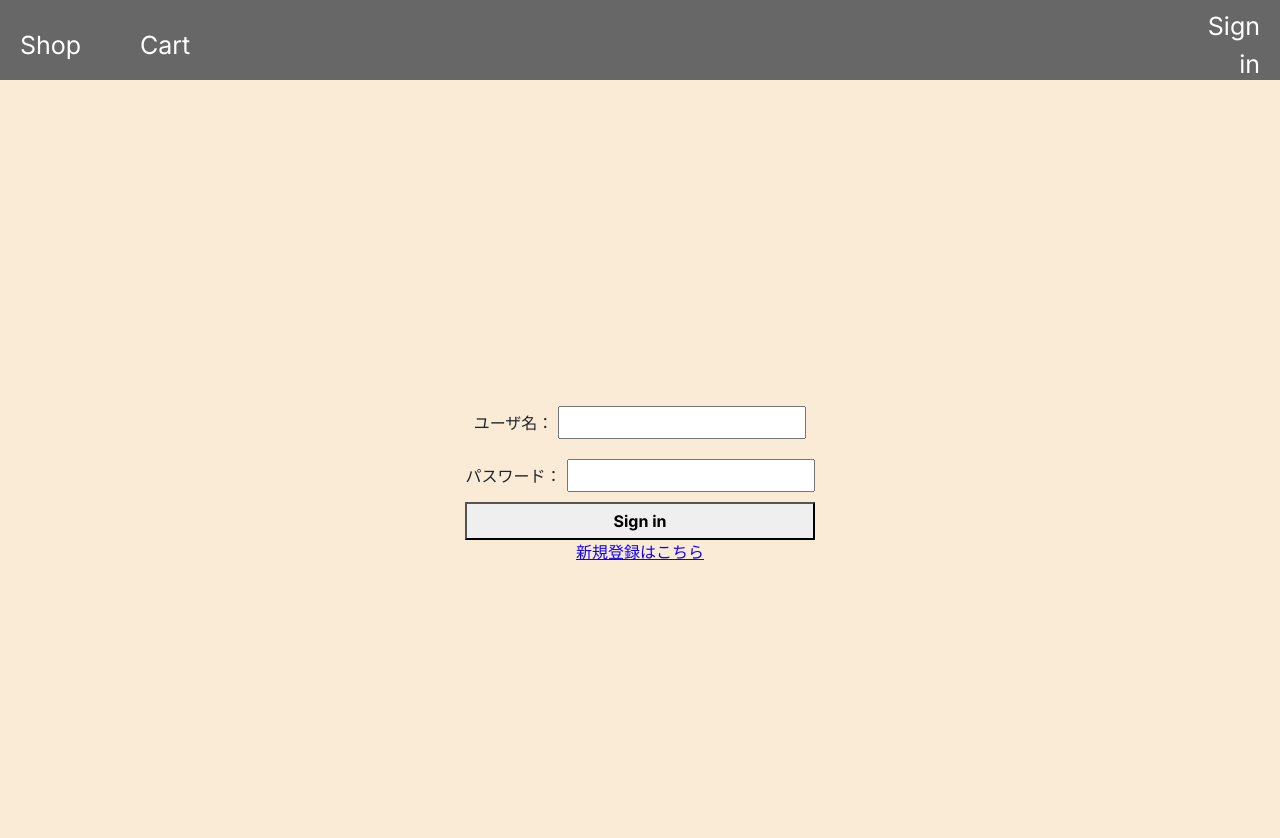
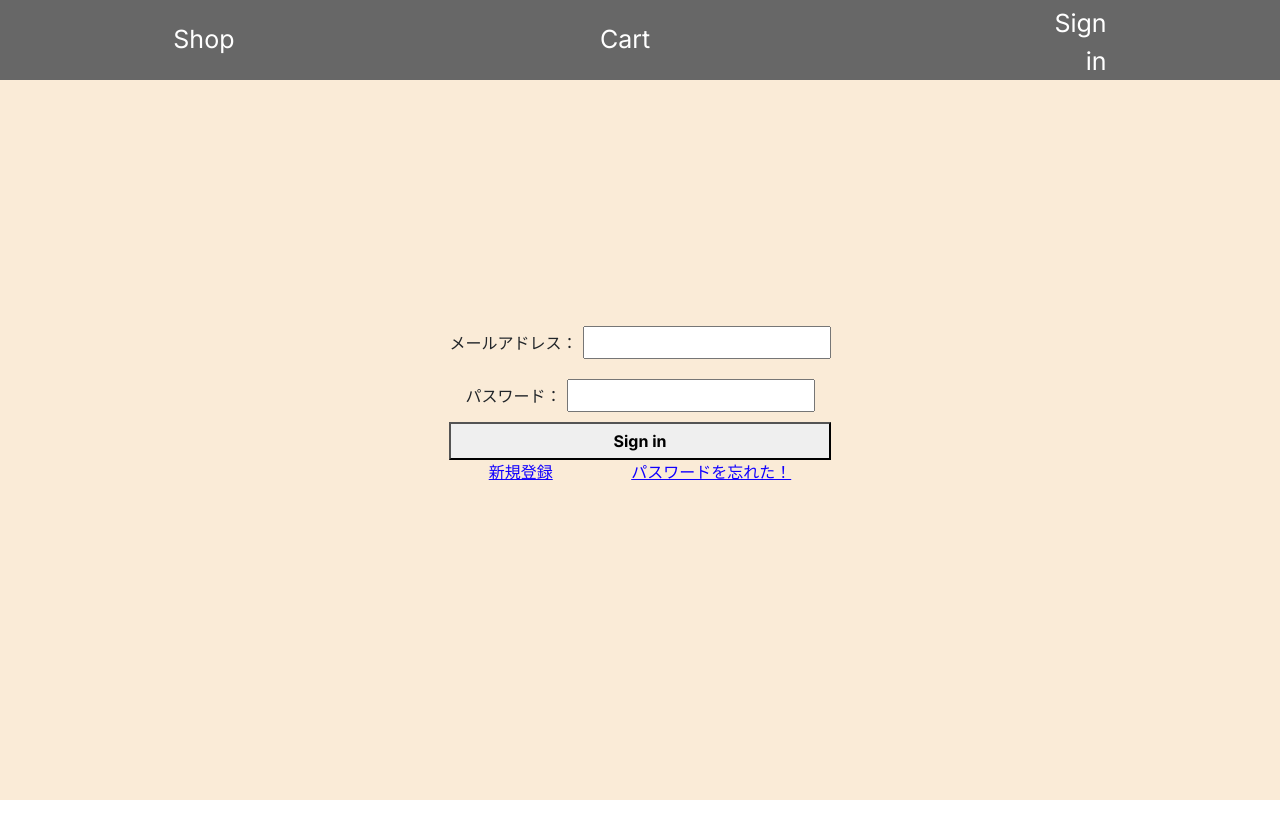
Before and after one commit to ryoIzu/next_shoppingpage2, a Next.js app: page /login in a window 1280 px wide. Shown: the top 838 px of the page. After the commit the page ends 800 px from the top, so only its background shows below. Built offline with nearby package versions, Linux system fonts and the light colour scheme; no server answers.

Commit message:
✨ パスワード再設定を実装

```diff
--- a/app/Components/Navbar.jsx
+++ b/app/Components/Navbar.jsx
@@ -10,7 +10,7 @@ function Navbar() {
 
   return(
     <>
-      <div className="navbar">
+      <div id="navbar">
         <div className="links">
           <Link href="/">Shop</Link>
           <Link href="/cart">Cart</Link>
--- a/app/Components/navbar.css
+++ b/app/Components/navbar.css
@@ -1,4 +1,4 @@
-.navbar {
+#navbar {
   position: fixed;
   width: 100%;
   height: 80px;
--- /dev/null
+++ b/app/forget_password/forget_password.css
@@ -0,0 +1,3 @@
+#main {
+  margin-top: 80px;
+}
--- a/app/login/login.css
+++ b/app/login/login.css
@@ -38,4 +38,10 @@
 
 a {
   color: rgb(17, 0, 255);
+  margin: auto;
 }
+
+.others {
+  display: flex;
+  align-items: center;
+}
--- a/app/login/page.jsx
+++ b/app/login/page.jsx
@@ -71,7 +71,7 @@ const Login = () => {
         ):(
           <>
             <div className='input'>
-              ユーザ名：
+              メールアドレス：
               <input
                 type='text'
                 name='username'
@@ -97,7 +97,10 @@ const Login = () => {
             </button>
           </>
         )}
-        <a href='../register/'>新規登録はこちら</a>
+        <div className='others'>
+          <a href='../register/'>新規登録</a>
+          <a href='../forget_password'>パスワードを忘れた！</a>
+        </div>
       </div>
 
     </div>
```
Also changed, not shown: app/forget_password/page.jsx (added, +72 -0 lines).
